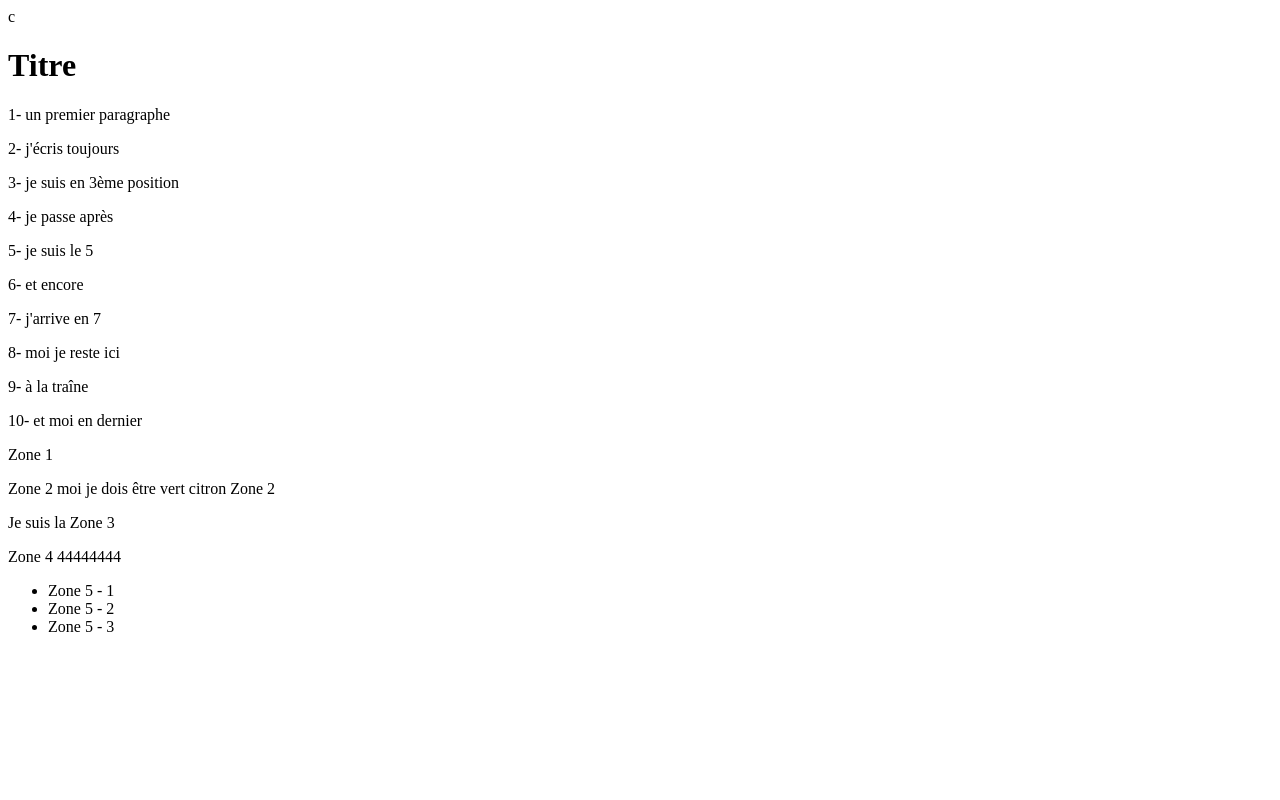
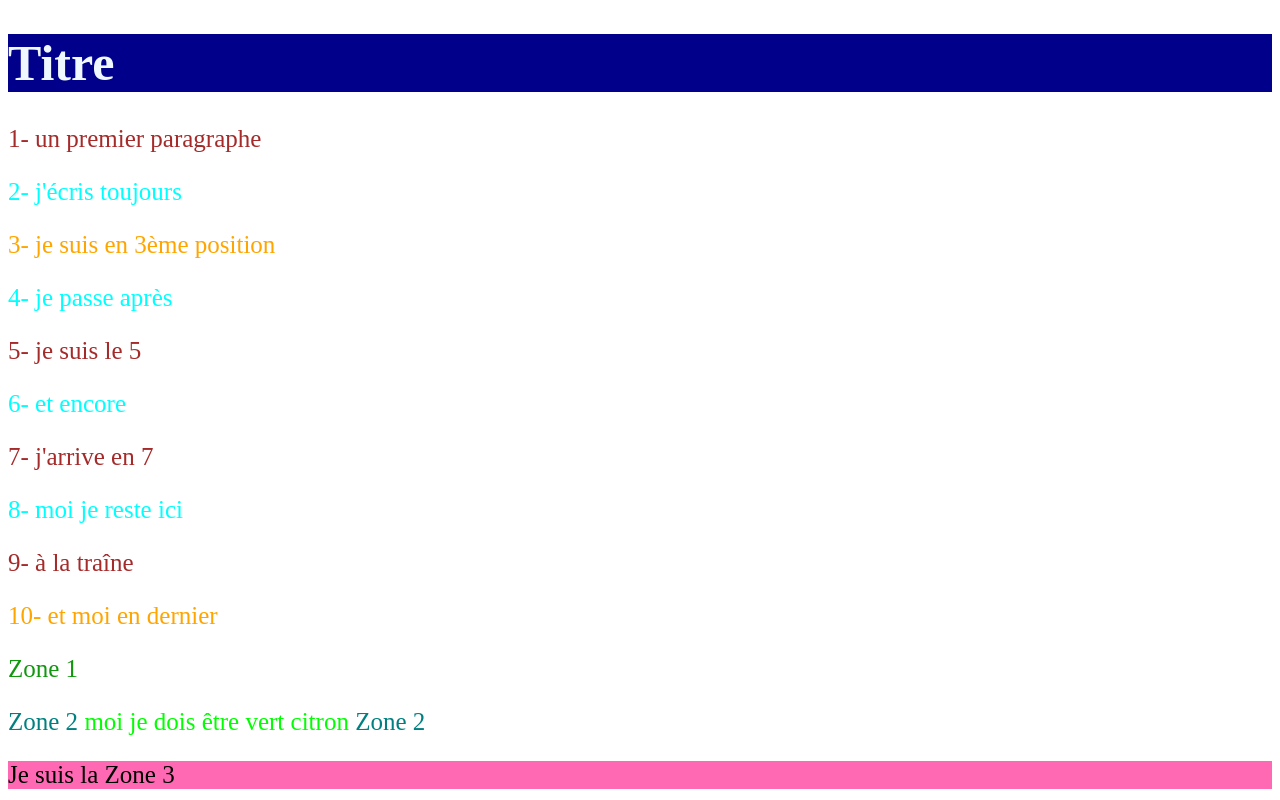
Before and after one commit to Kathycat78/cours-HTML, a plain HTML site: page 2-selecteur.html in a window 1280 px wide. Shown: the top 800 px of the page. Drawn offline with Linux system fonts and the light colour scheme.

Commit message:
fin de cours

```diff
--- a/2-selecteur.html
+++ b/2-selecteur.html
@@ -4,7 +4,7 @@
     <meta charset="UTF-8">
     <meta name="viewport" content="width=device-width, initial-scale=1.0">
     <title>Selecteur</title>
-    c
+    <link rel="stylesheet" href="css/selecteur.css">
 </head>
 <body>
     <h1>Titre</h1>
--- a/style.css
+++ /dev/null
@@ -1,12 +0,0 @@
-body {
-    background-color: aquamarine;
-}
-
-h1 {
-    color :blue;
-}
-
-.myP {
-    font-size: 30px;
-    color: yellow;
-}
```
